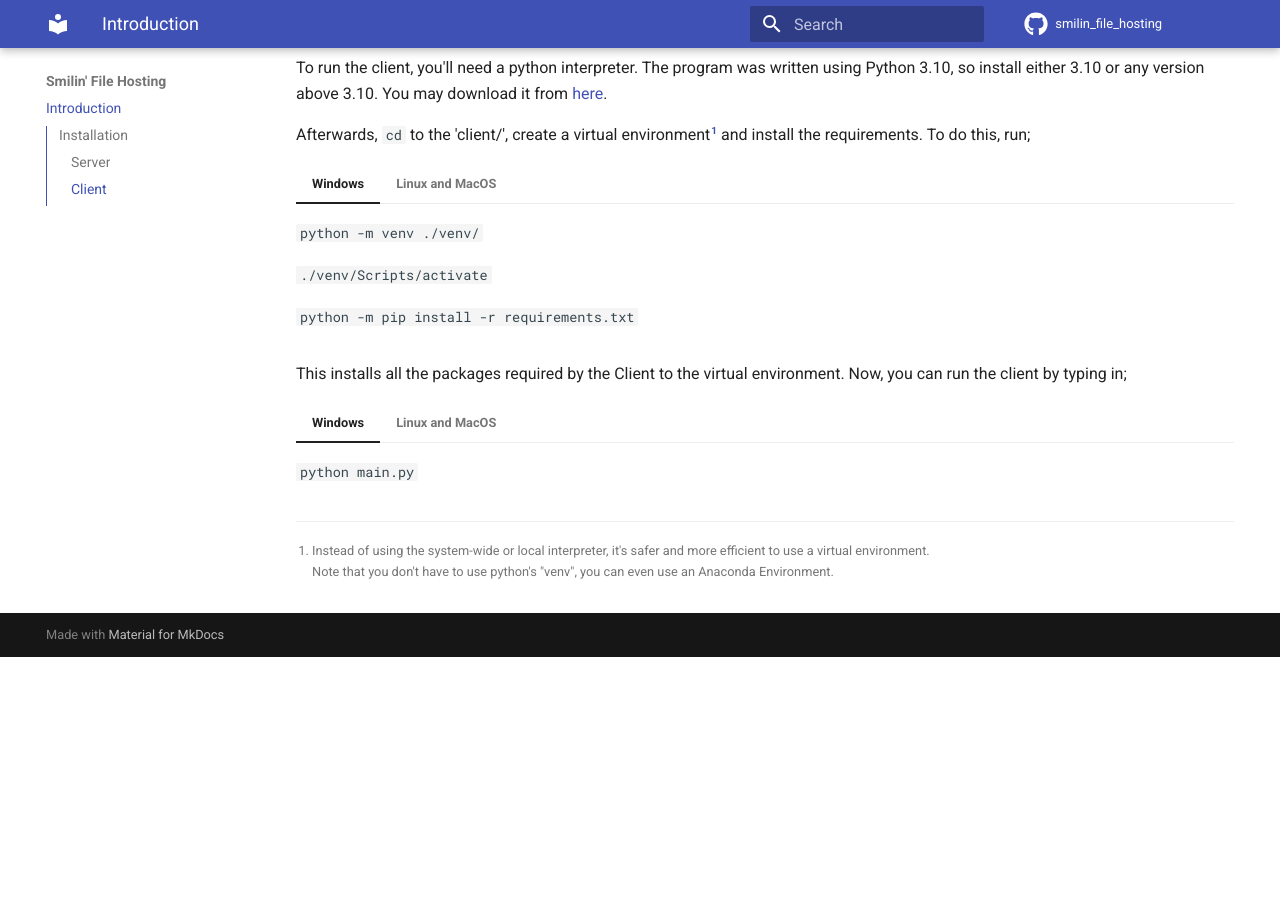
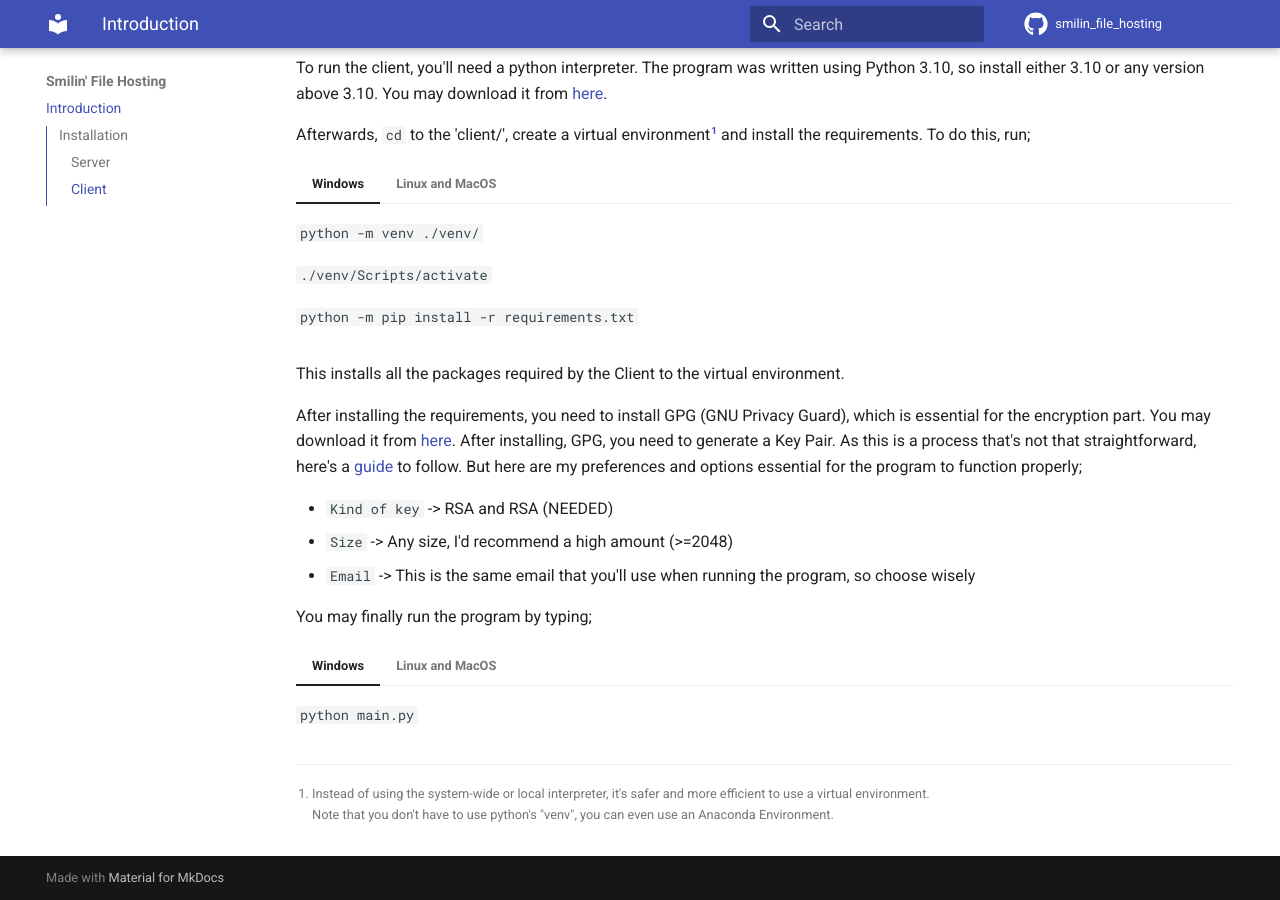
Before and after one commit to Smilin-Dominator/smilin_file_hosting, an MkDocs documentation site: the page built from docs/index.md, in a window 1280 px wide and 900 px high, scrolled down 839 px. Built offline with MkDocs 1.6.1 and Material for MkDocs 9.7.7, drawn with Linux system fonts in a browser that asks for light colours; comment, search, counter and statistics services are not loaded; before the commit the page ends 1496 px from its top, so only the background shows below that.

Commit message:
docs: Added GPG Section under client in index.md

```diff
--- a/docs/index.md
+++ b/docs/index.md
@@ -57,8 +57,18 @@ Afterwards, `cd` to the 'client/', create a virtual environment[^1] and install
 
     `python3 -m pip install -r requirements.txt`
 
-This installs all the packages required by the Client to the virtual environment. Now, you can run the client by
-typing in;
+This installs all the packages required by the Client to the virtual environment.
+
+After installing the requirements, you need to install GPG (GNU Privacy Guard), which is essential for the
+encryption part. You may download it from [here](https://gnupg.org/download/index.html). After installing, GPG, you
+need to generate a Key Pair. As this is a process that's not that straightforward, here's a [guide](https://www.redhat.com/sysadmin/creating-gpg-keypairs)
+to follow. But here are my preferences and options essential for the program to function properly;
+
+* `Kind of key` -> RSA and RSA (NEEDED)
+* `Size` -> Any size, I'd recommend a high amount (>=2048)
+* `Email` -> This is the same email that you'll use when running the program, so choose wisely
+
+You may finally run the program by typing;
 
 === "Windows"
 
```
